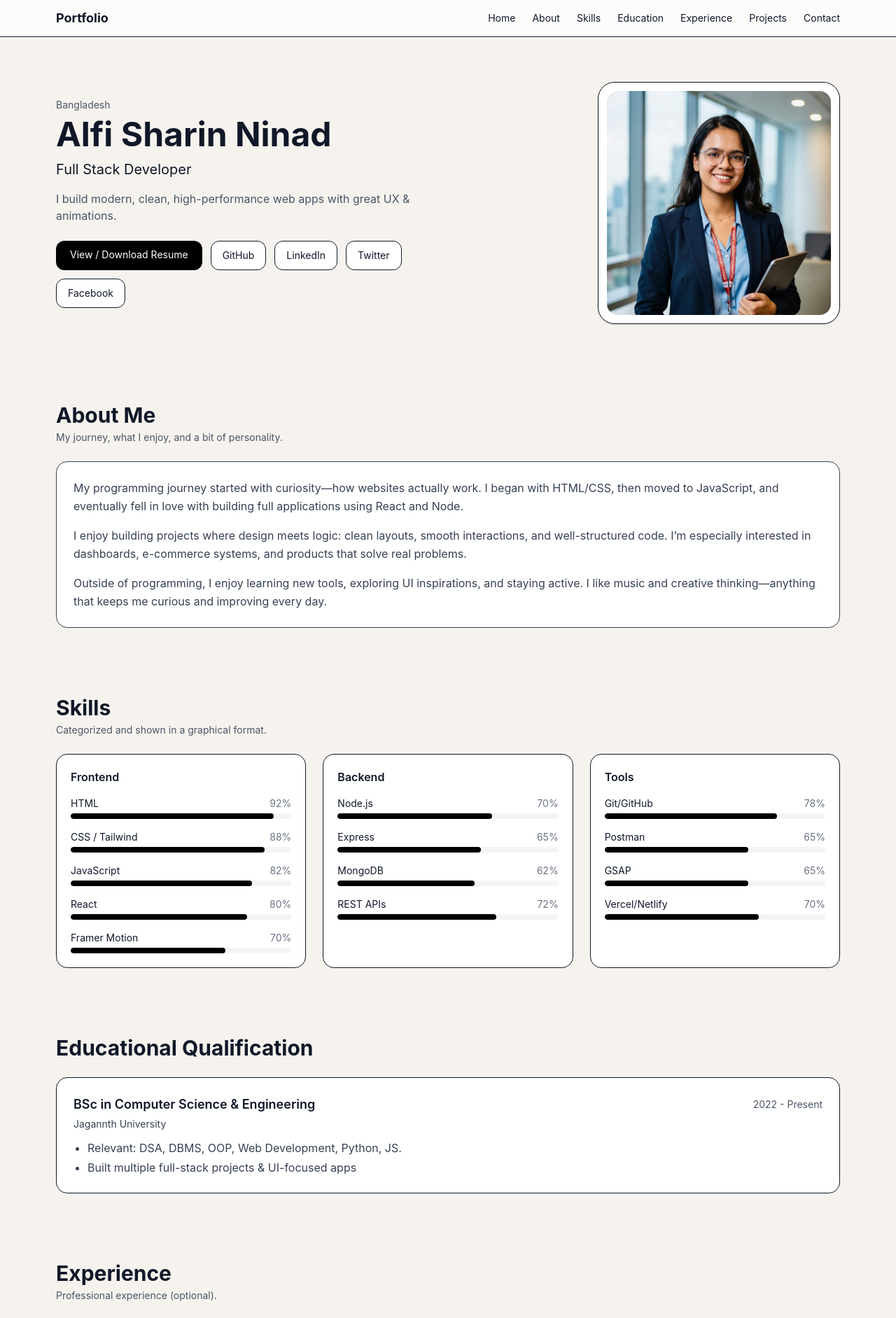
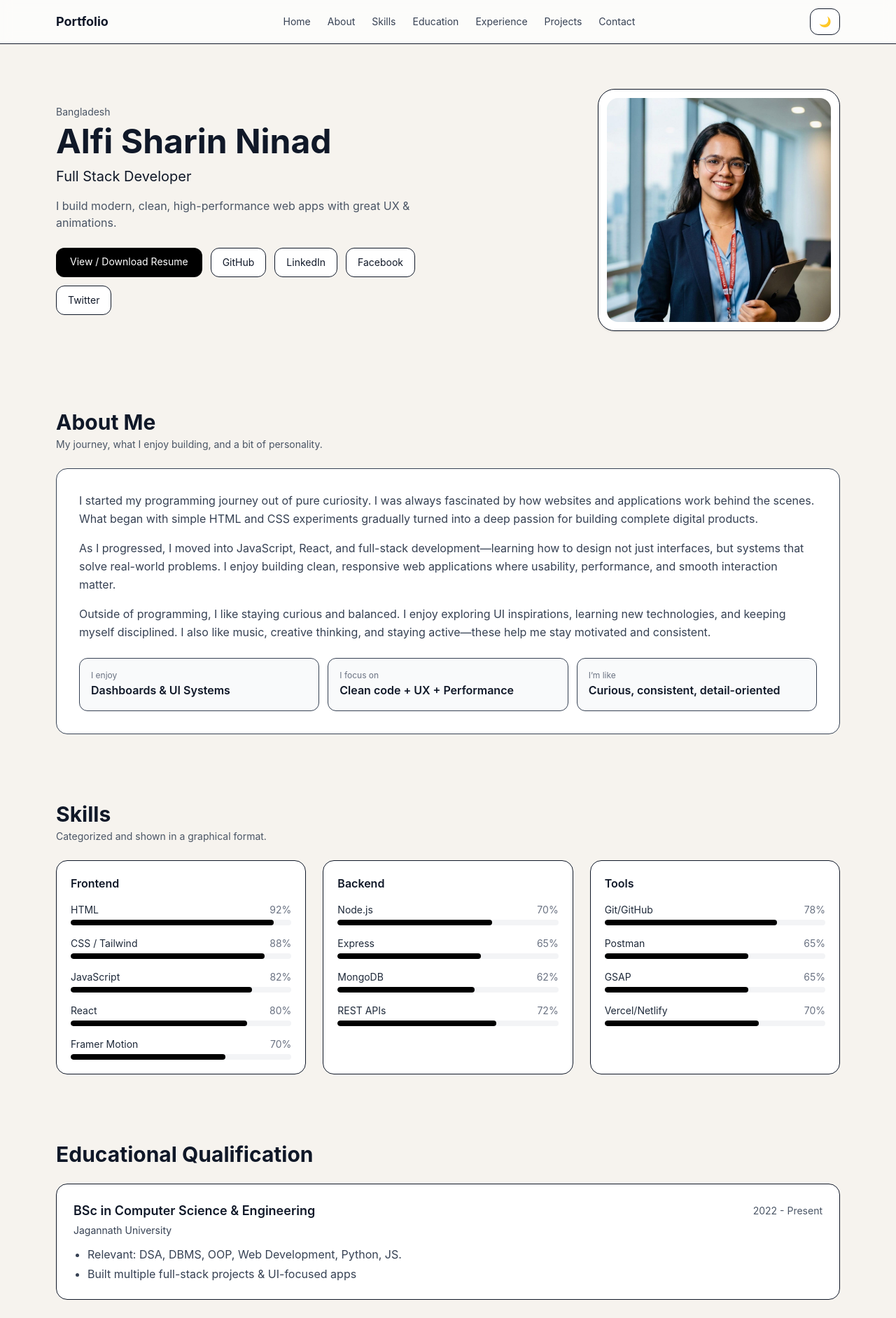
Before and after one commit to Ninalfi/portfolio, a React (Vite) app: page / in a window 1280 px wide. Shown: the top 1883 px of the page at 70% size. Built offline with nearby package versions, Linux system fonts and the light colour scheme.

Commit message:
Toogle added

```diff
--- /dev/null
+++ b/src/component/About.jsx
@@ -0,0 +1,108 @@
+import { useEffect, useRef } from "react";
+import { motion } from "framer-motion";
+import gsap from "gsap";
+import { ScrollTrigger } from "gsap/ScrollTrigger";
+
+gsap.registerPlugin(ScrollTrigger);
+
+export default function About() {
+  const wrapRef = useRef(null);
+
+  useEffect(() => {
+    const el = wrapRef.current;
+    if (!el) return;
+
+    const ctx = gsap.context(() => {
+      gsap.fromTo(
+        el,
+        { opacity: 0, y: 28 },
+        {
+          opacity: 1,
+          y: 0,
+          duration: 0.9,
+          ease: "power3.out",
+          scrollTrigger: { trigger: el, start: "top 85%" },
+        }
+      );
+    }, wrapRef);
+
+    return () => ctx.revert();
+  }, []);
+
+  const container = {
+    hidden: { opacity: 0 },
+    show: { opacity: 1, transition: { staggerChildren: 0.12, delayChildren: 0.1 } },
+  };
+
+  const item = {
+    hidden: { opacity: 0, y: 12 },
+    show: { opacity: 1, y: 0, transition: { duration: 0.6, ease: "easeOut" } },
+  };
+
+  return (
+    <div ref={wrapRef}>
+      <div className="mb-6">
+        <h2 className="text-2xl md:text-3xl font-bold text-gray-900 dark:text-white">
+          About Me
+        </h2>
+        <p className="text-sm text-gray-600 dark:text-gray-300 mt-1">
+          My journey, what I enjoy building, and a bit of personality.
+        </p>
+      </div>
+
+      <motion.div
+        variants={container}
+        initial="hidden"
+        whileInView="show"
+        viewport={{ once: true, amount: 0.25 }}
+        className="rounded-2xl border bg-white p-6 md:p-8 leading-relaxed text-gray-700
+                   dark:bg-[#111] dark:border-white/10 dark:text-gray-200"
+      >
+        <motion.p variants={item}>
+          I started my programming journey out of pure curiosity. I was always
+          fascinated by how websites and applications work behind the scenes.
+          What began with simple HTML and CSS experiments gradually turned into
+          a deep passion for building complete digital products.
+        </motion.p>
+
+        <motion.p variants={item} className="mt-4">
+          As I progressed, I moved into JavaScript, React, and full-stack
+          development—learning how to design not just interfaces, but systems
+          that solve real-world problems. I enjoy building clean, responsive web
+          applications where usability, performance, and smooth interaction
+          matter.
+        </motion.p>
+
+        <motion.p variants={item} className="mt-4">
+          Outside of programming, I like staying curious and balanced. I enjoy
+          exploring UI inspirations, learning new technologies, and keeping
+          myself disciplined. I also like music, creative thinking, and staying
+          active—these help me stay motivated and consistent.
+        </motion.p>
+
+        <motion.div variants={item} className="mt-6 grid md:grid-cols-3 gap-3">
+          <div className="rounded-xl border p-4 bg-gray-50 dark:bg-white/5 dark:border-white/10">
+            <p className="text-xs text-gray-500 dark:text-gray-400">I enjoy</p>
+            <p className="font-semibold text-gray-900 dark:text-white">
+              Dashboards & UI Systems
+            </p>
+          </div>
+
+          <div className="rounded-xl border p-4 bg-gray-50 dark:bg-white/5 dark:border-white/10">
+            <p className="text-xs text-gray-500 dark:text-gray-400">I focus on</p>
+            <p className="font-semibold text-gray-900 dark:text-white">
+              Clean code + UX + Performance
+            </p>
+          </div>
+
+          <div className="rounded-xl border p-4 bg-gray-50 dark:bg-white/5 dark:border-white/10">
+            <p className="text-xs text-gray-500 dark:text-gray-400">I’m like</p>
+            <p className="font-semibold text-gray-900 dark:text-white">
+              Curious, consistent, detail-oriented
+            </p>
+          </div>
+        </motion.div>
+      </motion.div>
+    </div>
+  );
+}
--- a/src/component/Footer.jsx
+++ b/src/component/Footer.jsx
@@ -1,8 +1,8 @@
 export default function Footer() {
   return (
-    <footer className="border-t mt-12 bg-white">
-      <div className="mx-auto max-w-6xl px-4 py-8 text-sm text-gray-600 flex flex-col md:flex-row gap-2 justify-between">
-        <span>© {new Date().getFullYear()} Your Name. All rights reserved.</span>
+    <footer className="border-t mt-12 bg-white dark:bg-[#0B0B0B] dark:border-white/10">
+      <div className="mx-auto max-w-6xl px-4 py-8 text-sm text-gray-600 dark:text-gray-400 flex flex-col md:flex-row gap-2 justify-between">
+        <span>© {new Date().getFullYear()} Alfi Sharin Ninad. All rights reserved.</span>
         <span>React • Tailwind • Framer Motion • GSAP • Lenis</span>
       </div>
     </footer>
--- a/src/component/Navbar.jsx
+++ b/src/component/Navbar.jsx
@@ -1,5 +1,6 @@
 import { useState } from "react";
 import { scrollToId } from "../utils/scrollToId";
+import { useTheme } from "../context/ThemeProvider";
 
 const links = [
   { label: "Home", id: "home" },
@@ -13,6 +14,7 @@ const links = [
 
 export default function Navbar() {
   const [open, setOpen] = useState(false);
+  const { theme, toggleTheme } = useTheme();
 
   const go = (id) => {
     setOpen(false);
@@ -20,40 +22,68 @@ export default function Navbar() {
   };
 
   return (
-    <header className="sticky top-0 z-50 bg-white/70 backdrop-blur border-b">
+    <header className="sticky top-0 z-50 border-b bg-white/70 backdrop-blur
+                       dark:bg-[#0B0B0B]/70 dark:border-white/10">
       <div className="mx-auto max-w-6xl px-4 py-3 flex items-center justify-between">
-        <button onClick={() => go("home")} className="font-bold text-lg">
+        {/* Logo */}
+        <button
+          onClick={() => go("home")}
+          className="font-bold text-lg text-gray-900 dark:text-white"
+        >
           Portfolio
         </button>
 
+        {/* Desktop Links */}
         <nav className="hidden md:flex gap-6">
           {links.map((l) => (
             <button
               key={l.id}
               onClick={() => go(l.id)}
-              className="text-sm hover:underline"
+              className="text-sm text-gray-700 hover:underline
+                         dark:text-gray-200 dark:hover:text-white"
             >
               {l.label}
             </button>
           ))}
         </nav>
 
-        <button
-          className="md:hidden border rounded-xl px-3 py-2 text-sm"
-          onClick={() => setOpen((v) => !v)}
-        >
-          {open ? "Close" : "Menu"}
-        </button>
+        {/* Right Controls */}
+        <div className="flex items-center gap-2">
+          {/* Theme Toggle */}
+          <button
+            onClick={toggleTheme}
+            className="rounded-xl border px-3 py-2 text-sm bg-white hover:bg-gray-50
+                       dark:bg-[#111] dark:text-white dark:border-white/10 dark:hover:bg-[#171717]"
+            aria-label="Toggle theme"
+            title="Toggle theme"
+          >
+            {theme === "dark" ? "☀️" : "🌙"}
+          </button>
+
+          {/* Mobile Menu Button */}
+          <button
+            className="md:hidden border rounded-xl px-3 py-2 text-sm
+                       bg-white hover:bg-gray-50 text-gray-900
+                       dark:bg-[#111] dark:text-white dark:border-white/10 dark:hover:bg-[#171717]"
+            onClick={() => setOpen((v) => !v)}
+            aria-label="Toggle menu"
+          >
+            {open ? "Close" : "Menu"}
+          </button>
+        </div>
       </div>
 
+      {/* Mobile Menu */}
       {open && (
-        <div className="md:hidden border-t bg-white">
+        <div className="md:hidden border-t bg-white
+                        dark:bg-[#0B0B0B] dark:border-white/10">
           <div className="mx-auto max-w-6xl px-4 py-3 flex flex-col gap-3">
             {links.map((l) => (
               <button
                 key={l.id}
                 onClick={() => go(l.id)}
-                className="text-left text-sm"
+                className="text-left text-sm text-gray-800 hover:underline
+                           dark:text-gray-200 dark:hover:text-white"
               >
                 {l.label}
               </button>
--- a/src/component/SectionTitle.jsx
+++ b/src/component/SectionTitle.jsx
@@ -1,8 +1,14 @@
 export default function SectionTitle({ title, subtitle }) {
   return (
     <div className="mb-6">
-      <h2 className="text-2xl md:text-3xl font-bold text-gray-900">{title}</h2>
-      {subtitle && <p className="text-sm text-gray-600 mt-1">{subtitle}</p>}
+      <h2 className="text-2xl md:text-3xl font-bold text-gray-900 dark:text-white">
+        {title}
+      </h2>
+      {subtitle && (
+        <p className="text-sm text-gray-600 dark:text-gray-300 mt-1">
+          {subtitle}
+        </p>
+      )}
     </div>
   );
 }
--- a/src/component/Skills.jsx
+++ b/src/component/Skills.jsx
@@ -2,18 +2,30 @@ export default function Skills({ groups }) {
   return (
     <div className="grid md:grid-cols-3 gap-6">
       {groups.map((g) => (
-        <div key={g.category} className="rounded-2xl border bg-white p-5">
-          <h3 className="font-semibold mb-4">{g.category}</h3>
+        <div
+          key={g.category}
+          className="rounded-2xl border bg-white p-5
+                     dark:bg-[#111] dark:border-white/10"
+        >
+          <h3 className="font-semibold mb-4 text-gray-900 dark:text-white">
+            {g.category}
+          </h3>
+
           <div className="space-y-4">
             {g.items.map((s) => (
               <div key={s.name}>
                 <div className="flex justify-between text-sm mb-1">
-                  <span>{s.name}</span>
-                  <span className="text-gray-500">{s.level}%</span>
+                  <span className="text-gray-800 dark:text-gray-200">
+                    {s.name}
+                  </span>
+                  <span className="text-gray-500 dark:text-gray-400">
+                    {s.level}%
+                  </span>
                 </div>
-                <div className="h-2 rounded-full bg-gray-100 overflow-hidden">
+
+                <div className="h-2 rounded-full bg-gray-100 overflow-hidden dark:bg-white/10">
                   <div
-                    className="h-full bg-black rounded-full"
+                    className="h-full bg-black rounded-full dark:bg-white"
                     style={{ width: `${s.level}%` }}
                   />
                 </div>
--- /dev/null
+++ b/src/context/ThemeProvider.jsx
@@ -0,0 +1,44 @@
+import React, { createContext, useContext, useEffect, useMemo, useState } from "react";
+
+const ThemeContext = createContext(null);
+
+export function ThemeProvider({ children }) {
+  const [theme, setTheme] = useState(() => {
+    // saved theme
+    const saved = localStorage.getItem("theme");
+    if (saved === "light" || saved === "dark") return saved;
+
+    // system theme fallback
+    const prefersDark =
+      window.matchMedia &&
+      window.matchMedia("(prefers-color-scheme: dark)").matches;
+
+    return prefersDark ? "dark" : "light";
+  });
+
+  useEffect(() => {
+    const root = document.documentElement;
+
+    if (theme === "dark") root.classList.add("dark");
+    else root.classList.remove("dark");
+
+    localStorage.setItem("theme", theme);
+  }, [theme]);
+
+  const value = useMemo(
+    () => ({
+      theme,
+      setTheme,
+      toggleTheme: () => setTheme((t) => (t === "dark" ? "light" : "dark")),
+    }),
+    [theme]
+  );
+
+  return <ThemeContext.Provider value={value}>{children}</ThemeContext.Provider>;
+}
+
+export function useTheme() {
+  const ctx = useContext(ThemeContext);
+  if (!ctx) throw new Error("useTheme must be used inside ThemeProvider");
+  return ctx;
+}
--- a/src/data/portfolioData.jsx
+++ b/src/data/portfolioData.jsx
@@ -11,8 +11,9 @@ export const profile = {
   socials: [
     { label: "GitHub", href: "https://github.com/Ninalfi" },
     { label: "LinkedIn", href: "https://www.linkedin.com/in/alfi-sharin-ninad-389230333/?skipRedirect=true" },
+    { label: "Facebook", href: "https://www.facebook.com/profile.php?id=61588291481817" },
     { label: "Twitter", href: "https://twitter.com/yourusername" },
-    { label: "Facebook", href: "https://www.facebook.com/profile.php?id=61588291481817" },
+
   ],
 };
 
@@ -58,7 +59,7 @@ export const skills = [
 export const education = [
   {
     title: "BSc in Computer Science & Engineering",
-    institute: "Jagannth University",
+    institute: "Jagannath University",
     year: "2022 - Present",
     details: [
       "Relevant: DSA, DBMS, OOP, Web Development, Python, JS.",
@@ -85,7 +86,7 @@ export const projects = [
     slug: "bookcourier",
     name: "BookCourier – Book Delivery Platform",
     image:
-      "https://images.unsplash.com/photo-1524995997946-a1c2e315a42f?auto=format&fit=crop&w=1400&q=80",
+      "https://i.ibb.co/mF1vtT8n/Chat-GPT-Image-Mar-2-2026-12-18-59-PM.png",
     stack: ["React", "Tailwind", "Node", "Express", "MongoDB"],
     description:
       "A modern book marketplace/delivery system with dashboard, blog, and book listing.",
@@ -101,6 +102,21 @@ export const projects = [
       "Add real-time notifications.",
       "Improve SEO for blog pages.",
     ],
+  },
+    {
+    slug: "gameHub",
+    name: "GameHub – Game Discovery Platform",
+    image:
+      "https://i.ibb.co/gMGqxpgH/Chat-GPT-Image-Mar-2-2026-01-29-50-PM.png",
+    stack: ["React", "API", "Tailwind"],
+    description: "Game discovery platform with search, clean UI and error handling.",
+    live: "https://awesome-game-hub.web.app/",
+    github: "https://github.com/yourusername/gamehub-client",
+    challenges: [
+      "Handling API rate limits and empty states.",
+      "Making UI responsive across devices.",
+    ],
+    improvements: ["Add hourly/weekly charts.", "Save favorite cities."],
   },
   {
     slug: "shoplite",
@@ -118,19 +134,5 @@ export const projects = [
     ],
     improvements: ["Add backend + payment (Stripe).", "Add admin product panel."],
   },
-  {
-    slug: "weatherwise",
-    name: "WeatherWise – Weather Dashboard",
-    image:
-      "https://images.unsplash.com/photo-1504384308090-c894fdcc538d?auto=format&fit=crop&w=1400&q=80",
-    stack: ["React", "API", "Tailwind"],
-    description: "Weather dashboard with search, clean UI and error handling.",
-    live: "https://your-live-link.com/weatherwise",
-    github: "https://github.com/yourusername/weatherwise-client",
-    challenges: [
-      "Handling API rate limits and empty states.",
-      "Making UI responsive across devices.",
-    ],
-    improvements: ["Add hourly/weekly charts.", "Save favorite cities."],
-  },
+
 ];
--- a/src/main.jsx
+++ b/src/main.jsx
@@ -4,14 +4,17 @@ import { BrowserRouter } from "react-router-dom";
 import App from "./App";
 import "./index.css";
 import SmoothScroll from "./component/SmoothScrool";
+import { ThemeProvider } from "./context/ThemeProvider";
 
 
 ReactDOM.createRoot(document.getElementById("root")).render(
   <React.StrictMode>
     <BrowserRouter>
+    <ThemeProvider>
       <SmoothScroll>
         <App />
       </SmoothScroll>
+    </ThemeProvider>
     </BrowserRouter>
   </React.StrictMode>
 );
--- a/src/pages/Home.jsx
+++ b/src/pages/Home.jsx
@@ -1,4 +1,4 @@
-import { about, education, experience, profile, projects, skills } from "../data/portfolioData";
+import { education, experience, profile, projects, skills } from "../data/portfolioData";
 import { motion } from "framer-motion";
 import Skills from "../component/Skills";
 import Navbar from "../component/Navbar";
@@ -6,11 +6,12 @@ import GsapReveal from "../component/GsapReveal";
 import SectionTitle from "../component/SectionTitle";
 import ProjectCard from "../component/ProjectCard";
 import Footer from "../component/Footer";
-import profilePhoto from "../assets/profile.jpeg"
+import profilePhoto from "../assets/profile.jpeg";
+import About from "../component/About";
 
 export default function Home() {
   return (
-    <div className="min-h-screen bg-[#F6F3EE] text-gray-900">
+    <div className="min-h-screen bg-[#F6F3EE] text-gray-900 dark:bg-[#0B0B0B] dark:text-white">
       <Navbar />
 
       {/* HERO */}
@@ -21,7 +22,7 @@ export default function Home() {
               initial={{ opacity: 0, y: 10 }}
               animate={{ opacity: 1, y: 0 }}
               transition={{ duration: 0.6 }}
-              className="text-sm text-gray-600"
+              className="text-sm text-gray-600 dark:text-gray-300"
             >
               {profile.location}
             </motion.p>
@@ -39,7 +40,7 @@ export default function Home() {
               initial={{ opacity: 0, y: 14 }}
               animate={{ opacity: 1, y: 0 }}
               transition={{ delay: 0.1, duration: 0.7 }}
-              className="mt-3 text-lg md:text-xl"
+              className="mt-3 text-lg md:text-xl text-gray-900 dark:text-white"
             >
               {profile.designation}
             </motion.p>
@@ -48,7 +49,7 @@ export default function Home() {
               initial={{ opacity: 0, y: 14 }}
               animate={{ opacity: 1, y: 0 }}
               transition={{ delay: 0.2, duration: 0.7 }}
-              className="mt-4 text-gray-600"
+              className="mt-4 text-gray-600 dark:text-gray-300"
             >
               {profile.tagline}
             </motion.p>
@@ -58,7 +59,8 @@ export default function Home() {
               <a
                 href={profile.resumeHref || "#"}
                 download
-                className="rounded-xl bg-black text-white px-5 py-2.5 text-sm hover:opacity-90"
+                className="rounded-xl bg-black text-white px-5 py-2.5 text-sm hover:opacity-90
+                           dark:bg-white dark:text-black"
               >
                 View / Download Resume
               </a>
@@ -69,7 +71,8 @@ export default function Home() {
                   href={s.href}
                   target="_blank"
                   rel="noreferrer"
-                  className="rounded-xl border bg-white px-4 py-2.5 text-sm hover:bg-gray-50"
+                  className="rounded-xl border bg-white px-4 py-2.5 text-sm hover:bg-gray-50
+                             dark:bg-[#111] dark:text-white dark:border-white/10 dark:hover:bg-[#171717]"
                 >
                   {s.label}
                 </a>
@@ -82,7 +85,8 @@ export default function Home() {
               initial={{ opacity: 0, scale: 0.96 }}
               animate={{ opacity: 1, scale: 1 }}
               transition={{ duration: 0.7 }}
-              className="rounded-3xl border bg-white p-3 shadow-sm"
+              className="rounded-3xl border bg-white p-3 shadow-sm
+                         dark:bg-[#111] dark:border-white/10"
             >
               <img
                 src={profilePhoto}
@@ -97,15 +101,7 @@ export default function Home() {
       {/* ABOUT */}
       <section id="about" className="mx-auto max-w-6xl px-4 py-12">
         <GsapReveal>
-          <SectionTitle
-            title="About Me"
-            subtitle="My journey, what I enjoy, and a bit of personality."
-          />
-          <div className="rounded-2xl border bg-white p-6 leading-relaxed text-gray-700 space-y-4">
-            {about.paragraphs.map((p, idx) => (
-              <p key={idx}>{p}</p>
-            ))}
-          </div>
+          <About />
         </GsapReveal>
       </section>
 
@@ -126,13 +122,25 @@ export default function Home() {
           <SectionTitle title="Educational Qualification" />
           <div className="grid gap-6">
             {education.map((e) => (
-              <div key={e.title} className="rounded-2xl border bg-white p-6">
+              <div
+                key={e.title}
+                className="rounded-2xl border bg-white p-6
+                           dark:bg-[#111] dark:border-white/10"
+              >
                 <div className="flex flex-col md:flex-row md:items-center md:justify-between gap-2">
-                  <h3 className="font-semibold text-lg">{e.title}</h3>
-                  <p className="text-sm text-gray-600">{e.year}</p>
+                  <h3 className="font-semibold text-lg text-gray-900 dark:text-white">
+                    {e.title}
+                  </h3>
+                  <p className="text-sm text-gray-600 dark:text-gray-300">
+                    {e.year}
+                  </p>
                 </div>
-                <p className="text-sm text-gray-700 mt-1">{e.institute}</p>
-                <ul className="list-disc pl-5 mt-3 text-gray-700 space-y-1">
+
+                <p className="text-sm text-gray-700 dark:text-gray-300 mt-1">
+                  {e.institute}
+                </p>
+
+                <ul className="list-disc pl-5 mt-3 text-gray-700 dark:text-gray-200 space-y-1">
                   {e.details.map((d) => (
                     <li key={d}>{d}</li>
                   ))}
@@ -150,20 +158,36 @@ export default function Home() {
             title="Experience"
             subtitle="Professional experience (optional)."
           />
+
           {experience.length === 0 ? (
-            <div className="rounded-2xl border bg-white p-6 text-gray-700">
+            <div
+              className="rounded-2xl border bg-white p-6 text-gray-700
+                         dark:bg-[#111] dark:border-white/10 dark:text-gray-200"
+            >
               No professional experience added yet.
             </div>
           ) : (
             <div className="grid gap-6">
               {experience.map((x) => (
-                <div key={x.role} className="rounded-2xl border bg-white p-6">
+                <div
+                  key={x.role}
+                  className="rounded-2xl border bg-white p-6
+                             dark:bg-[#111] dark:border-white/10"
+                >
                   <div className="flex flex-col md:flex-row md:items-center md:justify-between gap-2">
-                    <h3 className="font-semibold text-lg">{x.role}</h3>
-                    <p className="text-sm text-gray-600">{x.year}</p>
+                    <h3 className="font-semibold text-lg text-gray-900 dark:text-white">
+                      {x.role}
+                    </h3>
+                    <p className="text-sm text-gray-600 dark:text-gray-300">
+                      {x.year}
+                    </p>
                   </div>
-                  <p className="text-sm text-gray-700 mt-1">{x.company}</p>
-                  <ul className="list-disc pl-5 mt-3 text-gray-700 space-y-1">
+
+                  <p className="text-sm text-gray-700 dark:text-gray-300 mt-1">
+                    {x.company}
+                  </p>
+
+                  <ul className="list-disc pl-5 mt-3 text-gray-700 dark:text-gray-200 space-y-1">
                     {x.points.map((p) => (
                       <li key={p}>{p}</li>
                     ))}
@@ -197,23 +221,34 @@ export default function Home() {
             title="Contact Information"
             subtitle="Reach out directly."
           />
-          <div className="rounded-2xl border bg-white p-6 grid md:grid-cols-3 gap-4 text-sm">
-            <div className="rounded-xl border p-4">
-              <p className="text-gray-600">Email</p>
-              <a className="font-semibold hover:underline" href={`mailto:${profile.email}`}>
+          <div
+            className="rounded-2xl border bg-white p-6 grid md:grid-cols-3 gap-4 text-sm
+                       dark:bg-[#111] dark:border-white/10"
+          >
+            <div className="rounded-xl border p-4 dark:border-white/10">
+              <p className="text-gray-600 dark:text-gray-300">Email</p>
+              <a
+                className="font-semibold hover:underline text-gray-900 dark:text-white"
+                href={`mailto:${profile.email}`}
+              >
                 {profile.email}
               </a>
             </div>
-            <div className="rounded-xl border p-4">
-              <p className="text-gray-600">Phone</p>
-              <a className="font-semibold hover:underline" href={`tel:${profile.phone}`}>
+
+            <div className="rounded-xl border p-4 dark:border-white/10">
+              <p className="text-gray-600 dark:text-gray-300">Phone</p>
+              <a
+                className="font-semibold hover:underline text-gray-900 dark:text-white"
+                href={`tel:${profile.phone}`}
+              >
                 {profile.phone}
               </a>
             </div>
-            <div className="rounded-xl border p-4">
-              <p className="text-gray-600">WhatsApp</p>
+
+            <div className="rounded-xl border p-4 dark:border-white/10">
+              <p className="text-gray-600 dark:text-gray-300">WhatsApp</p>
               <a
-                className="font-semibold hover:underline"
+                className="font-semibold hover:underline text-gray-900 dark:text-white"
                 href={
                   profile.whatsapp
                     ? `https://wa.me/${profile.whatsapp.replace(/[^\d]/g, "")}`
--- a/tailwind.config.js
+++ b/tailwind.config.js
@@ -0,0 +1,6 @@
+export default {
+  darkMode: "class",
+  content: ["./index.html", "./src/**/*.{js,jsx}"],
+  theme: { extend: {} },
+  plugins: [],
+};
```
Also changed, not shown: src/component/ProjectCard.jsx (+9 -4 lines), src/pages/ProjectDetails.jsx (+54 -21 lines).
